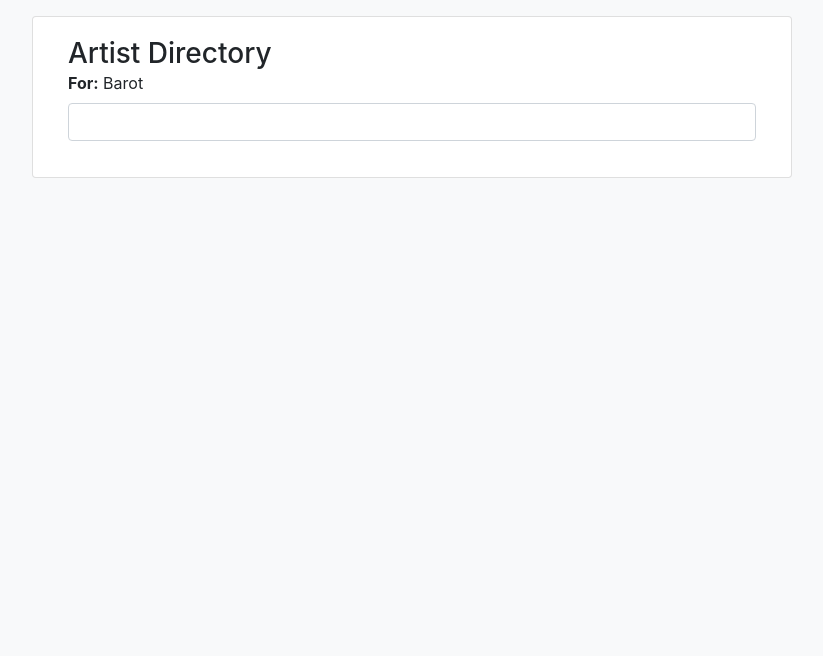
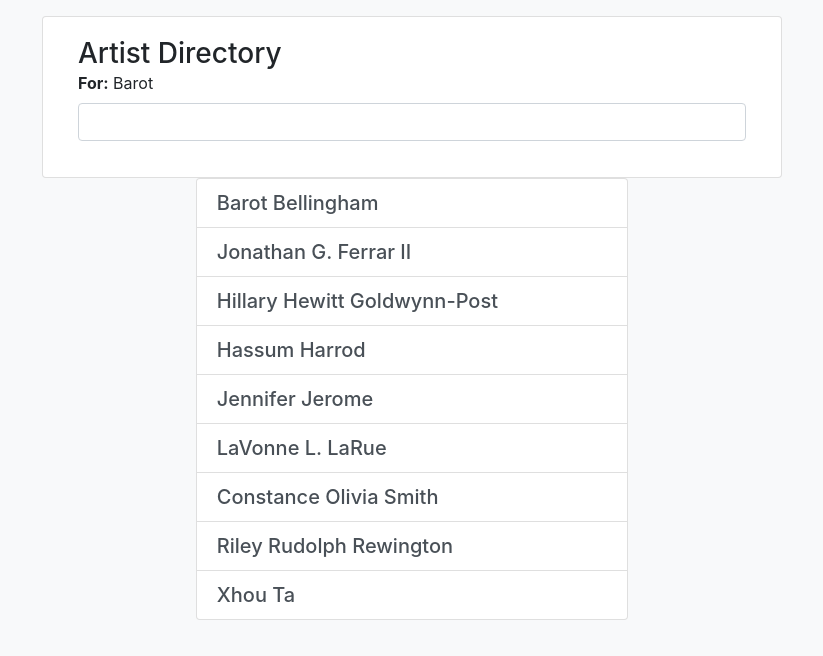
Before and after one commit to Annaliskirwa/_App_Ocho, an Angular app: page / in a window 1280 px wide. Shown: the top 656 px of the page, without its empty margins (228-1051 px from the left). Built offline with nearby package versions, Linux system fonts and the light colour scheme.

Commit message:
It will bind data to templates

```diff
--- a/src/app/app.component.html
+++ b/src/app/app.component.html
@@ -1,3 +1,4 @@
+<div class = "position-relative container">
 <div class="row justify-content-center">
     <div class="card mt-sm-3 col-md-8">
       <div class="card-body">
@@ -11,3 +12,21 @@
       </div><!-- card-body -->
     </div><!-- card -->
   </div><!-- row -->
+
+  <div class="position-absolute container" style="left: 0; z-index:10">
+    <div class="row justify-content-center">
+      <div class="col-sm-10 col-md-8 col-lg-6 col-xl-5">
+        <div class="list-group">
+          <a href="#" class="list-group-item list-group-item-action flex-column align-items-start"  *ngFor="let artist of artist;">
+              <div class="media">
+                <div class="media-body align-self-center">
+                  <h5 class="m-0">{{artist.name}}</h5>
+                </div><!-- media body -->
+              </div><!-- media -->
+          </a><!-- link -->
+        </div><!-- list-group -->
+      </div><!-- col -->
+    </div><!-- row -->
+  </div><!-- container -->
+
+</div><!--position-->
--- a/src/app/app.component.ts
+++ b/src/app/app.component.ts
@@ -6,8 +6,8 @@
   styleUrls: ['./app.component.css']
 })
 export class AppComponent {
-  query!: string;
-  artist!: object
+  query!: string
+  artist: any
 
   constructor(){
     this.query = "Barot"
```
